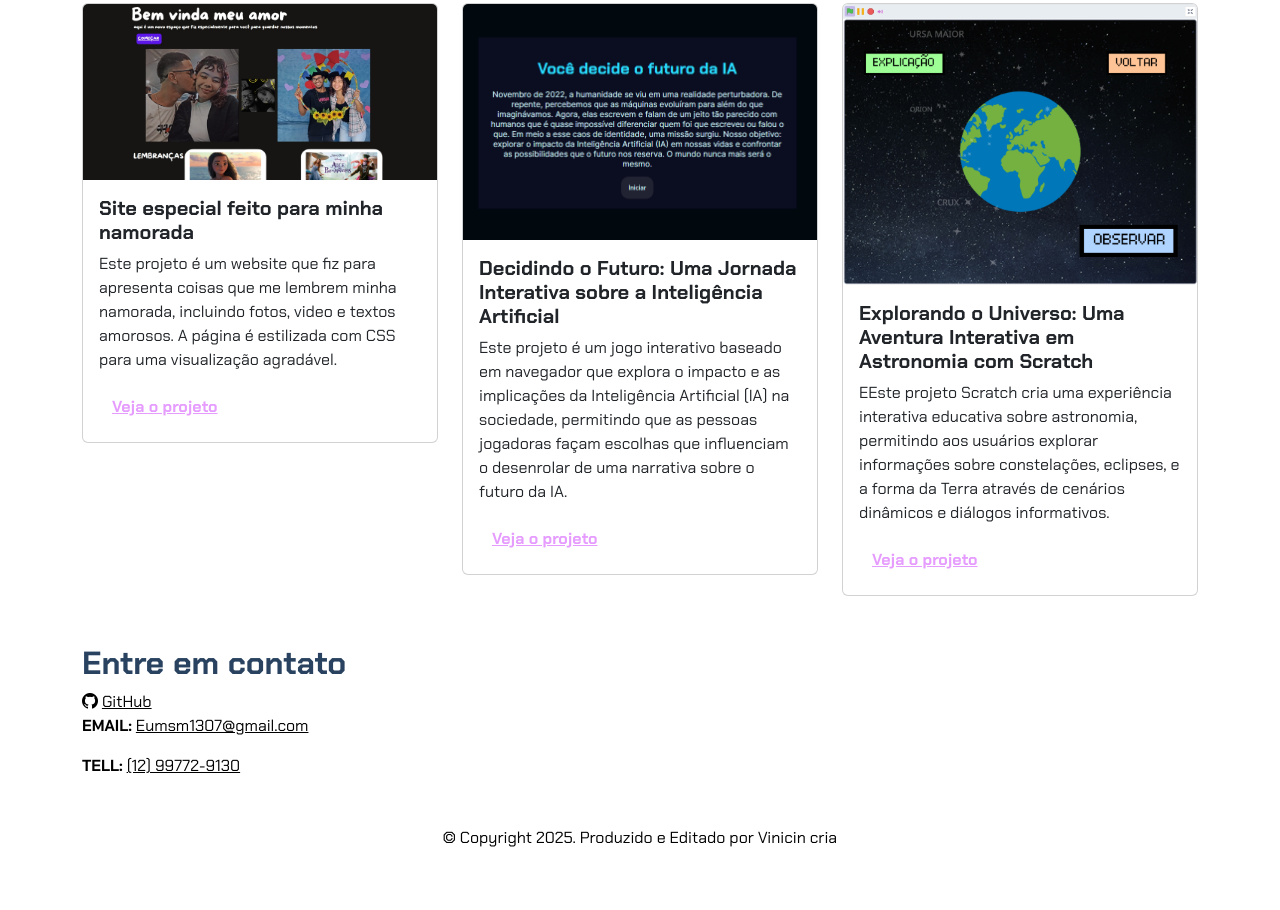
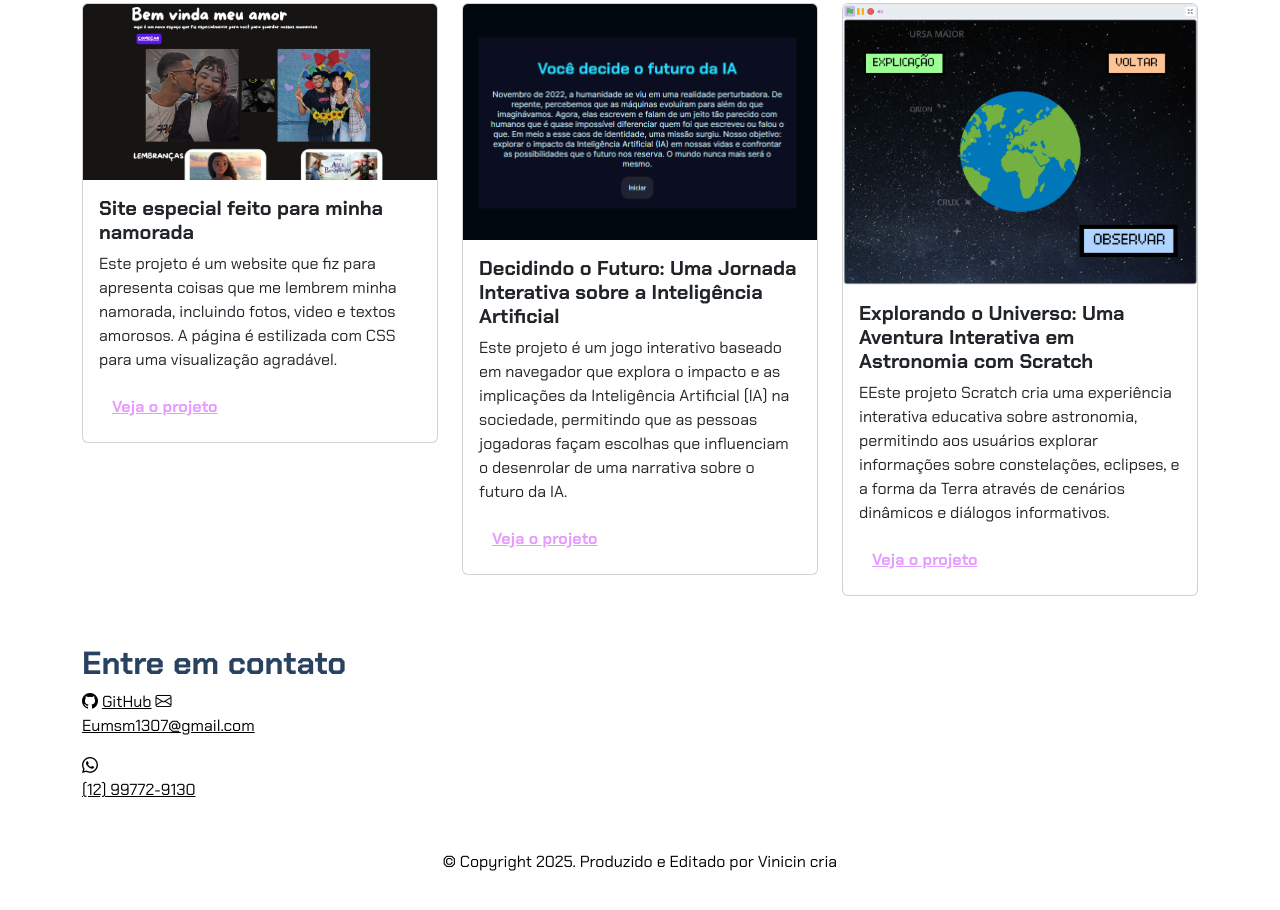
Before and after one commit to skxzin/portfolio-, a plain HTML site: page index.html in a window 1280 px wide. Shown: the part 469-1379 px from the top of the page. Drawn offline with nearby package versions, Linux system fonts and the light colour scheme.

Commit message:
Update index.html

```diff
--- a/index.html
+++ b/index.html
@@ -208,8 +208,10 @@
         <div>
             <i class="bi bi-github"></i>
             <a href="https://github.com/skxzin">GitHub</a>
-            <p><b>EMAIL:</b> <a href="mailto:eumsm1307@gmail.com">Eumsm1307@gmail.com</a> </p>
-            <p><b>TELL:</b> <a href="https://wa.me/5512997729130">(12) 99772-9130</a> </p>
+            <i class="bi bi-envelope"></i>
+            <p> <a href="mailto:eumsm1307@gmail.com">Eumsm1307@gmail.com</a> </p>
+            <i class="bi bi-whatsapp"></i>
+            <p> <a href="https://wa.me/5512997729130">(12) 99772-9130</a> </p>
         </div>
         <p class="my-5 text-center">© Copyright 2025. Produzido e Editado por Vinicin cria</p>
     </footer>
```
